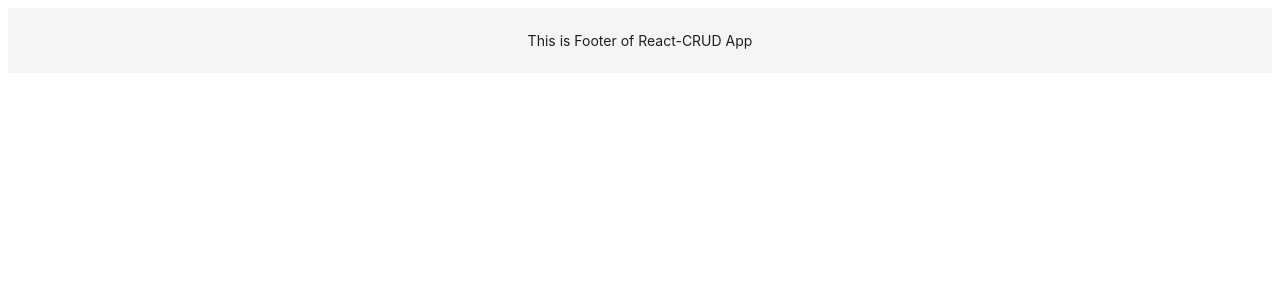
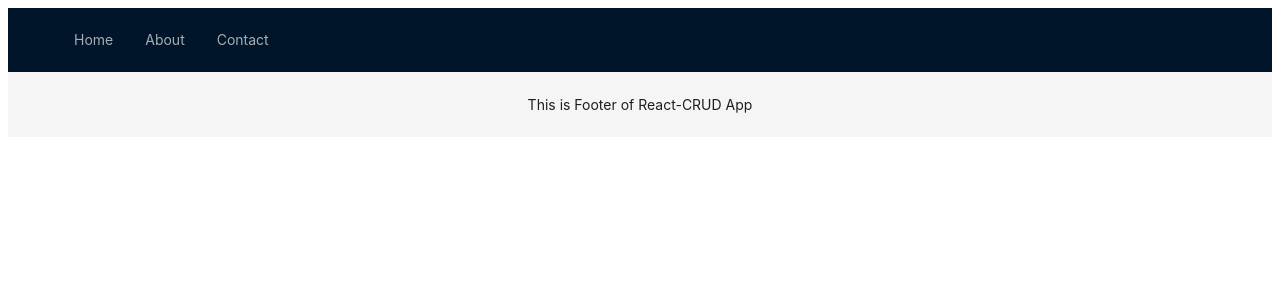
Before and after one commit to jadstrike/React-CRUD, a React (Create React App) app in the folder react-crud/: page / in a window 1280 px wide. Shown: the top 300 px of the page. Built offline with nearby package versions, Linux system fonts and the light colour scheme.

Commit message:
added header_nav

```diff
--- a/react-crud/src/App.js
+++ b/react-crud/src/App.js
@@ -1,8 +1,10 @@
 import Footer from "./Components/UI/Footer";
+import Nav from "./Components/UI/Nav";
 
 const App = () => {
   return (
     <div>
+      <Nav></Nav>
       <Footer />
     </div>
   );
--- /dev/null
+++ b/react-crud/src/Components/UI/Nav.js
@@ -0,0 +1,18 @@
+import { Layout, Menu } from "antd";
+
+const { Header } = Layout;
+
+const Nav = () => {
+  return (
+    <Header>
+      <div className="logo" />
+      <Menu theme="dark" mode="horizontal" defaultSelectedKeys={[""]}>
+        <Menu.Item key="1">Home</Menu.Item>
+        <Menu.Item key="2">About</Menu.Item>
+        <Menu.Item key="3">Contact</Menu.Item>
+      </Menu>
+    </Header>
+  );
+};
+
+export default Nav;
```
Also changed, not shown: react-crud/src/a.txt (deleted), react-crud/src/hehe.txt (deleted), react-crud/src/s.txt (deleted).
